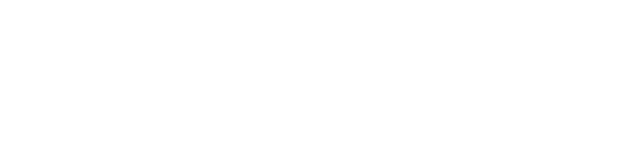
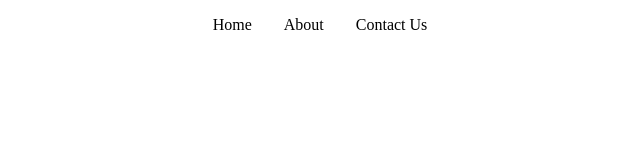
Before and after one commit to Wafflegum/landing-page-practice, a plain HTML site: page index.html in a window 1280 px wide. Shown: the whole page, without its empty margins (340-980 px from the left). Drawn offline with Linux system fonts and the light colour scheme.

Commit message:
Added header

```diff
--- a/index.html
+++ b/index.html
@@ -4,8 +4,20 @@
     <meta charset="UTF-8">
     <meta name="viewport" content="width=device-width, initial-scale=1.0">
     <title>Document</title>
+
+    <link rel="stylesheet" href="style.css">
 </head>
 <body>
+    <main>
+        <header>
+            <ul>
+                <li>Home</li>
+                <li>About</li>
+                <li>Contact Us</li>
+            </ul>
+        </header>
+        <div id="cover"></div>
 
+    </main>
 </body>
 </html>
--- /dev/null
+++ b/style.css
@@ -0,0 +1,19 @@
+body, html {
+    margin: 0;
+    padding: 0;
+    width: 100%;
+    height: 100%;
+}
+
+ul {
+    display: flex;
+    list-style: none;
+    justify-content: center;
+    align-items: center;
+    gap: 2em;
+
+}
+
+ul li {
+
+}
```
